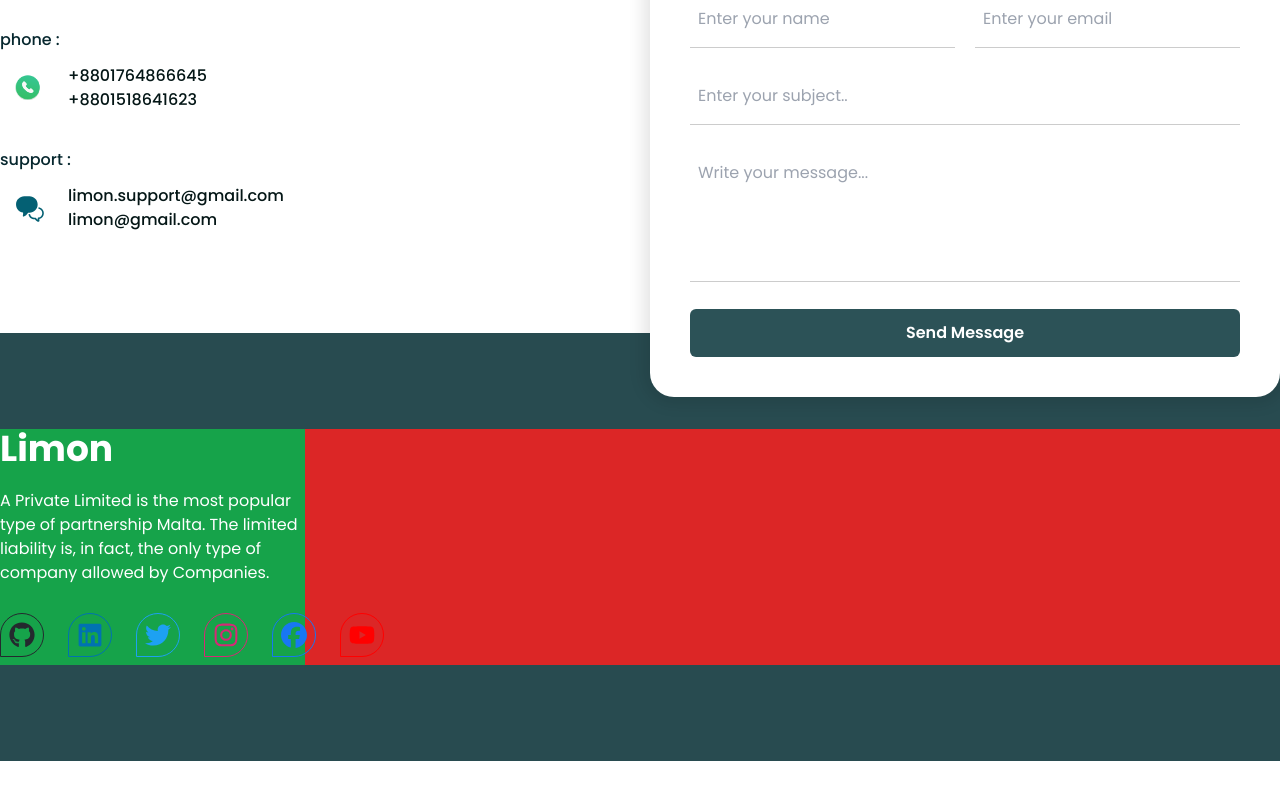
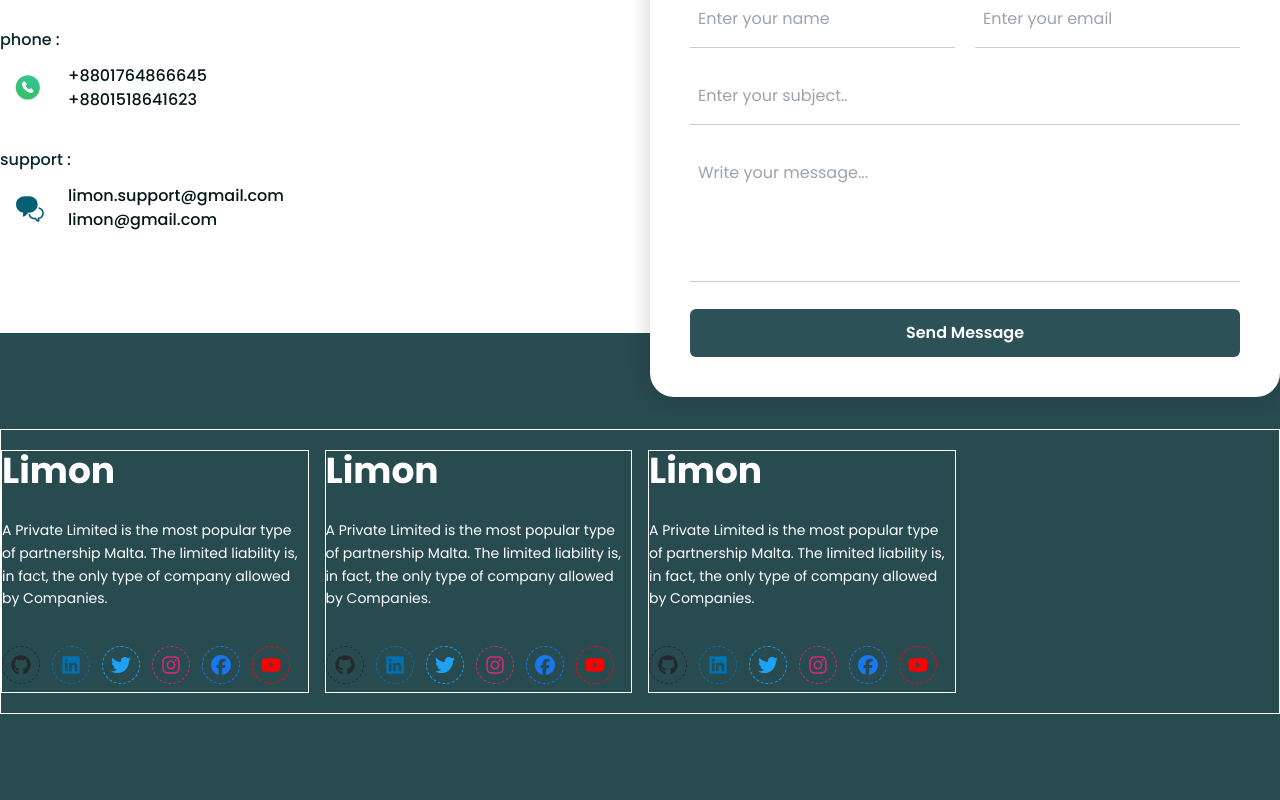
Before and after one commit to Limon-sheikh/My-portfolio, a React (Vite) app in the folder my-website/: page / in a window 1280 px wide. Shown: the part 2708-3508 px from the top of the page. Before the commit the page ends 3469 px from the top, so only its background shows below. Built offline with nearby package versions, Linux system fonts and the light colour scheme.

Commit message:
footer about section create and responsive

```diff
--- a/my-website/src/components/footer/FooterAbout.jsx
+++ b/my-website/src/components/footer/FooterAbout.jsx
@@ -6,19 +6,25 @@ import Logo from '../Navber/Logo'
 
 const FooterAbout = () => {
     return (
-        <div>
-            {footerData.map((item) =>(
-                <div key={item.id}>
-                    {item.type === 'about' &&(
-                    <div className="bg-green-600 flex flex-col gap-5">
-                        <Logo/>
-                        <h4>{item.description}</h4>
-                        <SocialIcon/>
-                    </div>
-                )}
-                </div>
-            ))}
-        </div>
+      <div className="w-full max-w-full">
+        {footerData.map((item) => (
+          <div key={item.id} className="w-full">
+            {item.type === "about" && (
+              <div className="flex flex-col gap-7 border overflow-hidden">
+                <Logo />
+
+                <h4 className="break-words text-sm leading-relaxed">
+                  {item.description}
+                </h4>
+
+                <SocialIcon size={20} wrapperClass="gap-3 justify-center"
+                className="flex flex-wrap gap-3 border border-dashed rounded-full p-2"
+                />
+              </div>
+            )}
+          </div>
+        ))}
+      </div>
     );
 };
 
--- a/my-website/src/components/hero/SocialIcon.jsx
+++ b/my-website/src/components/hero/SocialIcon.jsx
@@ -1,22 +1,22 @@
 import React from 'react';
 import HeroData from '../../data/hero';
 
-const SocialIcon = () => {
+const SocialIcon = ({size, className, wrapperClass}) => {
 
     const {socials} = HeroData[0];
 
     return (
-        <div className="grid grid-flow-col justify-between md:justify-start md:gap-6 py-2">
+        <div className={`${wrapperClass} grid grid-flow-col justify-between md:justify-start py-2`}>
             {socials.map((social, index) => (
                 <a key={index} href={social.link} target="_blank" style={{borderColor: social.color, transition: "all 0.4s ease-in-out"}}
-                    className="p-2 border rounded-tl-3xl rounded-tr-3xl rounded-br-3xl"
+                    className={`${className}`}
                     onMouseEnter={(e) => {
                         e.currentTarget.style.backgroundColor = social.color; e.currentTarget.firstChild.style.color = "#fff";
                     }}
                     onMouseLeave={(e) => {
                         e.currentTarget.style.backgroundColor = "transparent"; e.currentTarget.firstChild.style.color = social.color;}}
                 >
-                <social.icon style={{color: social.color, transition: "all 0.4s ease-in-out"}} size={26}/>
+                <social.icon style={{color: social.color, transition: "all 0.4s ease-in-out"}} size={size}/>
                 </a>
             ))}
         </div>
--- a/my-website/src/pages/Footer.jsx
+++ b/my-website/src/pages/Footer.jsx
@@ -6,8 +6,10 @@ const Footer = () => {
   return (
     <footer className="bg-[#284b50] py-24 text-white">
       <div className="container mx-auto h-full">
-        <div className="bg-red-600 w-full grid grid-cols-1 gap-5 lg:grid-cols-4">
+        <div className="border p-5 md:px-0 w-full grid grid-cols-1 gap-8 md:grid-cols-2 md:gap-4 lg:grid-cols-4">
 
+          <FooterAbout/>
+          <FooterAbout/>
           <FooterAbout/>
 
 
--- a/my-website/src/pages/Hero.jsx
+++ b/my-website/src/pages/Hero.jsx
@@ -33,7 +33,7 @@ const Home = () => {
             </div>
 
             <div className="mt-[11vh] lg:mt-14">
-                <SocialIcon/>
+              <SocialIcon size={20} wrapperClass='gap-6' className={`border p-2 rounded-tl-3xl rounded-tr-3xl rounded-br-3xl`}/>
               <div className="flex justify-between gap-4 md:justify-start md:gap-9 py-8">
                 <Button title="view more" border={false}
                   className="bg-accent text-gray px-7 py-2 font-semibold text-[4vw] sm:text-[3vw] md:text-xl hover:bg-hover
```
